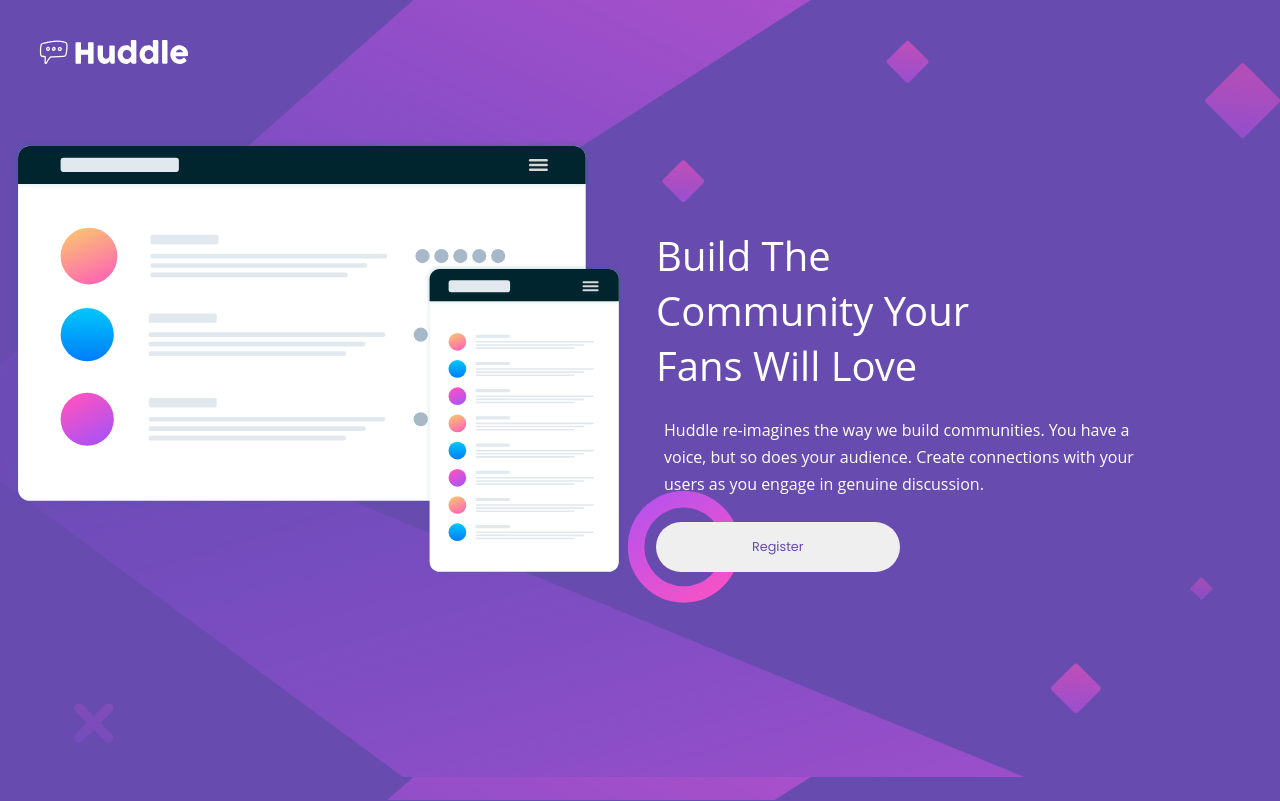
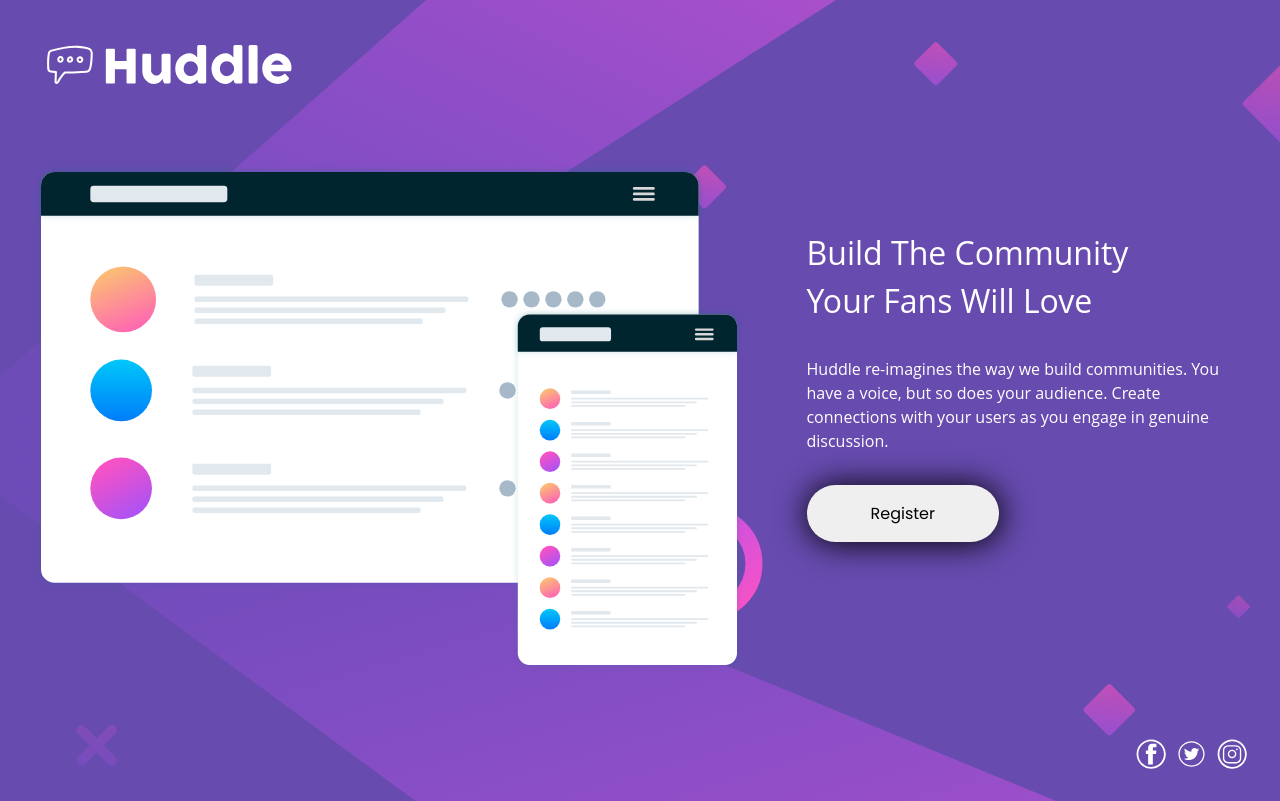
Before and after one commit to alexboliveira/huddle-landing.io, a plain HTML site: page index.html in a window 1280 px wide. Drawn offline with Linux system fonts and the light colour scheme.

Commit message:
projeto com grid

```diff
--- a/css/style.css
+++ b/css/style.css
@@ -33,128 +33,145 @@
     max-width: 100%;
 }
 
+body{
+    background-image: url('../images/bg-desktop.svg');
+    background-size: cover;
+    background-color: var(--cp1);
+}
 
-body{
-    background-image: url('../images/bg-mobile.svg');
-    background-color: var(--cp1);
-    background-size: 100%;
+main{
+    min-height: 100vh;
+    display: flex;
+    align-items: center;
+    justify-content: center;
+
+
+}
+
+header{ grid-area: header;}
+section.image{ grid-area: image;}
+section.text{ grid-area: text;}
+footer{ grid-area: footer;}
+
+
+article{
+    max-width: 1440px;
+    display: grid;
+    grid-template-areas:
+        'header header'
+        'image text'
+        'footer footer';
+    gap: none;
+    background-color: transparent;
+
+
+}
+article > *{
+    background-color: transparent;
+    color: white;
+    padding: 2rem;
+}
+
+section.text{
+    padding-left: calc(var(--font) * 2);
+
+}
+
+section.text h1{
+    margin-top: calc(var(--font) * 4);
+    font-size: calc(var(--font) * 2);
+    line-height: calc(var(--font) * 3);
+    max-width: 350px;
+
 
 }
 
 
-main{
-    width: 100%;
-    display: flex;
-    justify-content: center;
-    flex-wrap: wrap;
-}
 
-main header{
-    flex: 100%;
-    background-color: transparent;
-    padding: calc(var(--font) * 2);
-    padding-bottom: calc(var(--font) * 4);
-}
-main header > img{
-    width: calc(var(--font) * 10);
-}
-
-article{
-    display: flex;
-    flex-wrap: wrap;
-    flex-direction: column;
-    justify-content: center;
-    align-items: center;
-    color: white;
-    gap: calc(var(--font) * 2);
-    width: calc(320px - (var(--font) * 1));
-    padding: calc(var(--font)* 0);
-    background-color: transparent;
+section.text p{
+    margin-top: calc(var(--font) * 2);
+    line-height: calc(var(--font) * 1.5);
+    max-width: 440px;
 
 }
 
-article section{
-    flex:1;
-}
-
-h1{
-    text-align: center;
-    font-weight: 600;
-    font-size: calc(var(--font) * 1.7);
-    margin-top: calc(var(--font) * 3);
-}
-
-p{
-    text-align: center;
-    margin-top: var(--font);
-    font-size: calc(var(--font) * 1 );
-    line-height: calc(var(--font) * 1.7);
-    padding: calc(var(--font) * 0.5);
-}
-
-div{
-    display: flex;
-    justify-content: center;
-    margin-top: calc(var(--font) * 1);
+section.text > div{
+    margin-top: calc(var(--font) * 2);
 
 }
 
-button{
-    border: none;
-    padding: calc(var(--font) * 1);
-    padding-left: calc(var(--font) * 6);
-    padding-right: calc(var(--font) * 6);
-    border-radius: calc(var(--font) * 2);
-    font-size: 0.8rem;
-    color: var(--cp1);
-
-
+section.text > div button{
+    border: 0;
+    padding: 1rem 4rem 1rem 4rem;
+    border-radius: 2rem;
+    box-shadow: 1px 1px 2rem 1px black;
 }
 
-button:hover{
+section.text > div button:hover{
     background-color: var(--cp2);
+    color: white;
     cursor: pointer;
-    color: white;
 }
 
 
-/*For Desktop*/
-@media(min-width: 1220px){
+footer{
+    display: flex;
+    justify-content: right;
+    gap: 10px;
+}
+footer > img{
+    height: 30px;
+}
 
+
+
+/*versao mobile*/
+@media(max-width:950px){
     body{
-        background-image: url('../images/bg-desktop.svg');
+        background-image: url('../images/bg-mobile.svg');
+    }
+    main{
+        align-items: unset;
+    }
+    article{
+        max-width: 320px;
+        display: grid;
+        grid-template-areas:
+            'header'
+            'image'
+            'text'
+            'footer';
+        gap: none;
+        background-color: transparent;
     }
 
-    article{
-            flex-direction: row;
-            width: unset;
-        }
+    article > *{
+        padding: 0rem;
+    }
 
-    article section{
+    header > img{
+        height: calc(var(--font) * 2);
+        padding-top: 1rem;
+    }
+    section.text h1{
+        text-align: center;
+        margin-top: calc(var(--font) * 1);
+        font-size: calc(var(--font) * 1.5);
+        line-height: calc(var(--font) * 2);
+        max-width: unset;
+    }
+    section.text p{
+        text-align: center;
+        margin-top: calc(var(--font) * 1);
+    }
+    section.text > div{
         display: flex;
-        flex-direction: column;
-        width: 100%;
-        height: 100%;
-        gap: 0;
+        justify-content: center;
+    }
+    section.text{
+        padding-left: calc(var(--font) * 0);
 
-        }
-
-     h1{
-        padding-top: calc(var(--font) * 2.5);
-        width: 400px;
-        font-size: calc(var(--font) * 2.5);
-        text-align: left;
-     }
-
-     p{
-        text-align: left;
-        font-size: calc(var(--font) * 1);
-        width: 500px;
-     }
-
-     div{
-        justify-content: left;
-     }
+    }
 
 
 
--- a/index.html
+++ b/index.html
@@ -16,6 +16,42 @@
 </head>
 <body>
 
+  <main>
+    <article>
+      <header>
+        <img src="./images/logo.svg" alt="logo">
+      </header>
+      <section class="image">
+        <img src="./images/illustration-mockups.svg" alt="illustration">
+      </section>
+      <section class="text">
+
+        <h1 class="open-sans">Build The Community Your Fans Will Love</h1>
+        <p  class="open-sans">Huddle re-imagines the way we build communities. You have a voice, but so does your audience.
+          Create connections with your users as you engage in genuine discussion. </p>
+        <div>
+          <button class="poppins">Register</button>
+        </div>
+
+
+
+      </section>
+      <footer>
+        <img src="./images/fb_icon-icons.com_65434.svg" alt="fb">
+        <img src="./images/Twitter_Rounded_icon-icons.com_61577.svg" alt="x">
+        <img src="./images/instagram_icon-icons.com_65435.svg" alt="instagram">
+
+      </footer>
+
+
+
+    </article>
+
+
+  </main>
+
+
+<!--
   <main>
     <header>
       <img src="./images/logo.svg" alt="logo">
@@ -47,6 +83,8 @@
 
   </main>
 
+-->
+
 
 
 
```
Also changed, not shown: images/Twitter_Rounded_icon-icons.com_61577.svg (added), images/fb_icon-icons.com_65434.svg (added), images/instagram_icon-icons.com_65435.svg (added), 1 other file.
